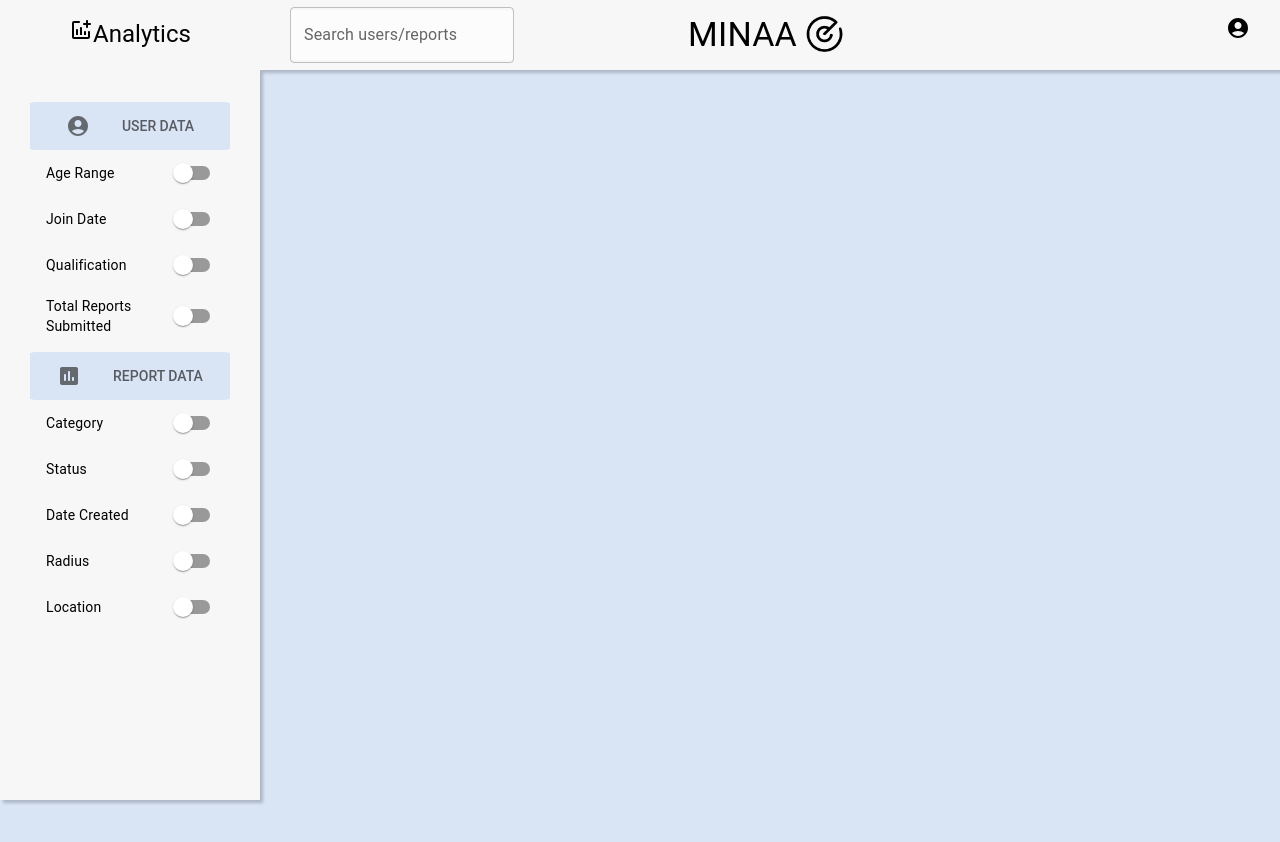
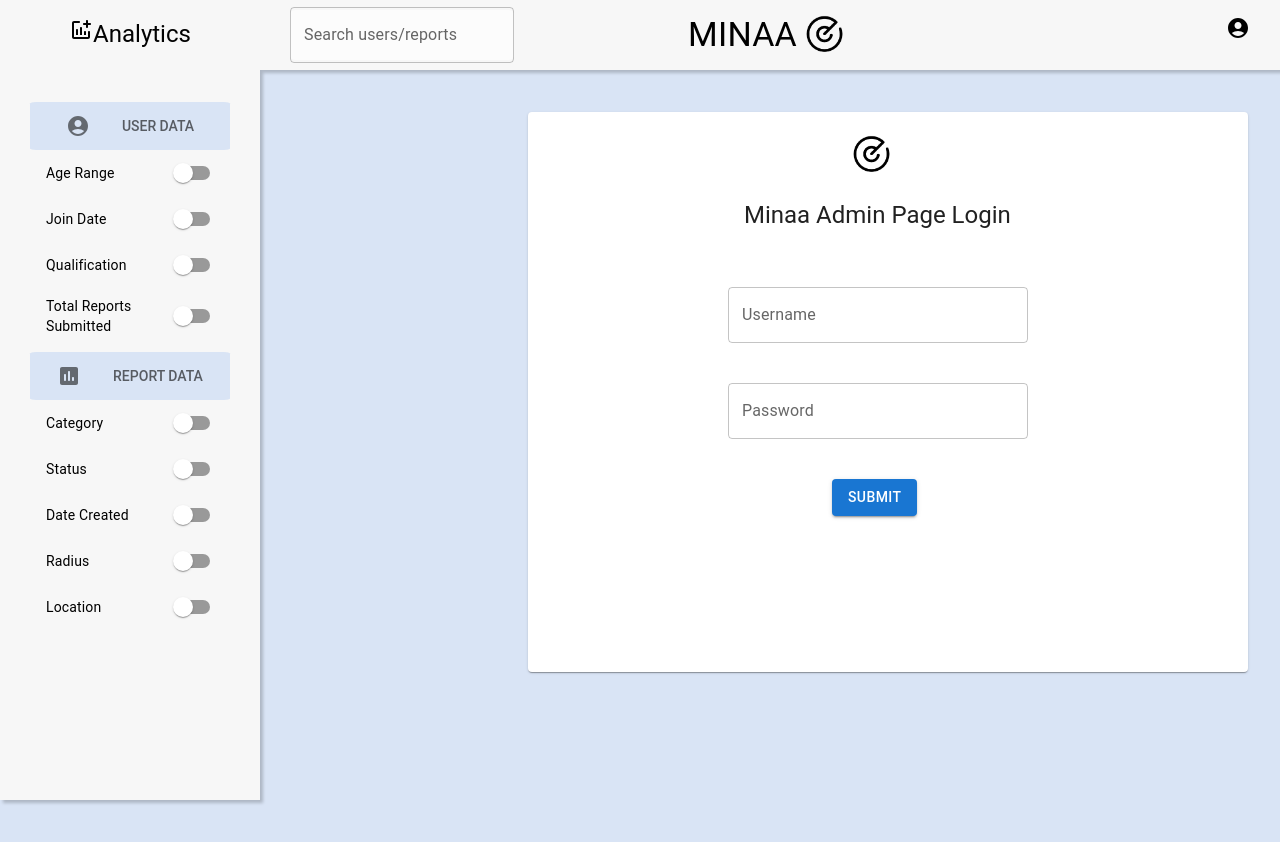
Before and after one commit to Bohjaangles/minaa-admin, a React (Create React App) app in the folder admin-page/: page /login in a window 1280 px wide. Shown: the top 842 px of the page. Before the commit the page ends 800 px from the top, so only its background shows below. Built offline with nearby package versions, Linux system fonts and the light colour scheme.

Commit message:
add functional login page for mvd purposes

```diff
--- a/admin-page/src/pages/Login.jsx
+++ b/admin-page/src/pages/Login.jsx
@@ -1,9 +1,32 @@
 
 import React from 'react'
+import {
+    Card,
+    CardContent,
+    Avatar,
+    CardHeader,
+    TextField,
+    Button
+  } from '@mui/material';
+import { Link } from "react-router-dom";
+import minaa from '../assets/minaa.png';
+import '../styles/login.css';
 
 const Login = () => {
   return (
-    <div> Login </div>
+    <div className="login-wrapper">
+      <Card className="login-card">
+        <CardContent>
+          <Avatar sx={{ width: 55, height: 55, top: 4, left: 300 }} alt="Minaa" src={minaa} />
+          <CardHeader title="Minaa Admin Page Login" sx={{ ml: 23 }}/>
+          <TextField id="standard-basic" label="Username" variant="outlined" sx={{ width: 300, ml: 23, mt: 5 }}/>
+          <TextField id="standard-basic" label="Password" variant="outlined" sx={{ width: 300, ml: 23, mt: 5 }}/>
+          <Link to="/dashboard">
+            <Button variant="contained" sx={{ ml: 36, mt: 5 }}>Submit</Button>
+          </Link>
+        </CardContent>
+      </Card>
+    </div>
   )
 }
 
--- /dev/null
+++ b/admin-page/src/styles/login.css
@@ -0,0 +1,14 @@
+.login-wrapper {
+  width: 100vw;
+  height: 100vh;
+
+}
+
+.login-card {
+  margin-top: 7rem;
+  margin-left: 33rem;
+  height: 35rem;
+  width: 45rem;
+  background: var(--primary-color);
+  border-radius: 4%;
+}
```
